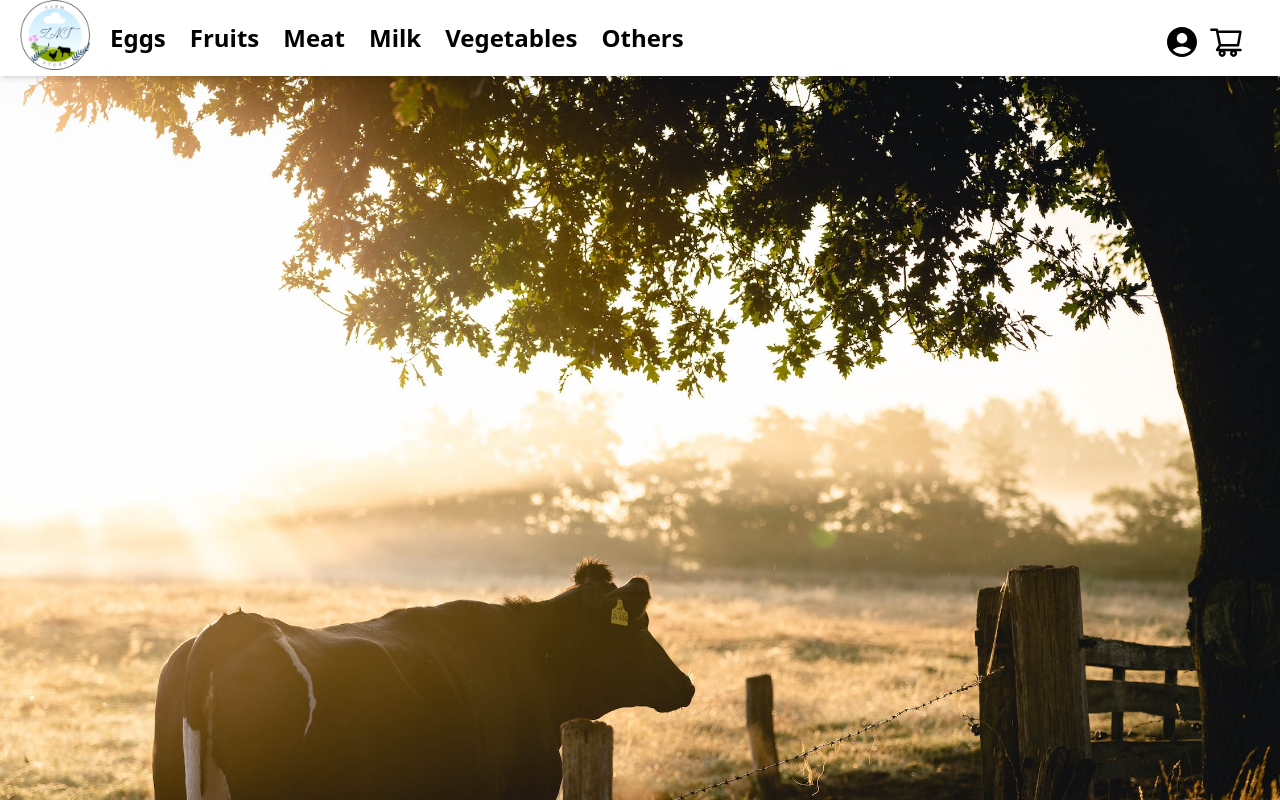
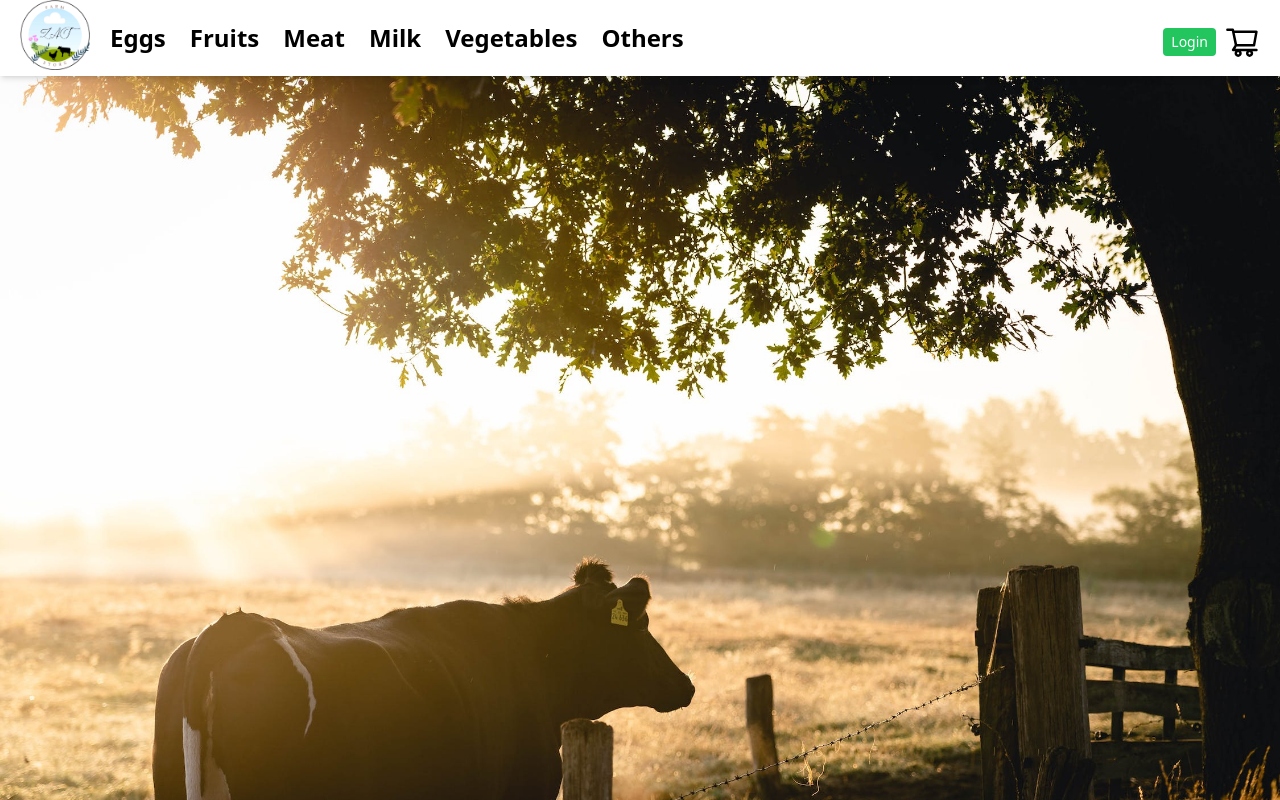
Before and after one commit to ZaeemAftabSiddiqui/zasfarmstore, a Next.js app: page / in a window 1280 px wide. Shown: the top 800 px of the page. Built offline with nearby package versions, Linux system fonts and the light colour scheme.

Commit message:
Adding Login button and change button when login

```diff
--- a/components/Navbar.js
+++ b/components/Navbar.js
@@ -10,7 +10,14 @@
 import { BsFillBagCheckFill } from "react-icons/bs";
 import { MdAccountCircle } from "react-icons/md";
 
-const navbar = ({ cart, addToCart, removeFromCart, clearCart, subTotal }) => {
+const navbar = ({
+  user,
+  cart,
+  addToCart,
+  removeFromCart,
+  clearCart,
+  subTotal,
+}) => {
   const toggelCart = () => {
     if (ref.current.classList.contains("translate-x-full")) {
       ref.current.classList.remove("translate-x-full");
@@ -70,12 +77,19 @@
           </Link>
         </ul>
       </div>
-      <div className=" cursor-pointer cart absolute top-6 right-4 mx-5 flex">
-        <Link href={"/login"}>
-          <a>
-            <MdAccountCircle className="text-2xl   md:text-4xl mx-2" />
-          </a>
-        </Link>
+      <div className=" cursor-pointer cart absolute top-6 right-2 mx-3 flex">
+        {user.value && (
+          <MdAccountCircle className="text-2xl   md:text-4xl mx-2" />
+        )}
+        {!user.value && (
+          <Link href={"/login"}>
+            <a>
+              <button className="bg-green-500 px-2 py-1 rounded text-sm text-white mx-2 my-1">
+                Login
+              </button>
+            </a>
+          </Link>
+        )}
         <AiOutlineShoppingCart
           onClick={toggelCart}
           className="text-2xl   md:text-4xl"
--- a/pages/_app.js
+++ b/pages/_app.js
@@ -7,6 +7,8 @@
 function MyApp({ Component, pageProps }) {
   const [cart, setCart] = useState({});
   const [subTotal, setSubTotal] = useState(0);
+  const [user, setUser] = useState({ value: null });
+  const [key, setKey] = useState(0);
   const router = useRouter();
 
   useEffect(() => {
@@ -20,7 +22,12 @@
       console.error(error);
       localStorage.clear();
     }
-  }, []);
+    const token = localStorage.getItem("token");
+    if (token) {
+      setUser({ value: token });
+      setKey(Math.random());
+    }
+  }, [router.query]);
 
   const saveCart = (myCart) => {
     localStorage.setItem("cart", JSON.stringify(myCart));
@@ -66,7 +73,8 @@
   return (
     <>
       <Navbar
-        key={subTotal}
+        user={user}
+        key={key}
         cart={cart}
         addToCart={addToCart}
         removeFromCart={removeFromCart}
```
